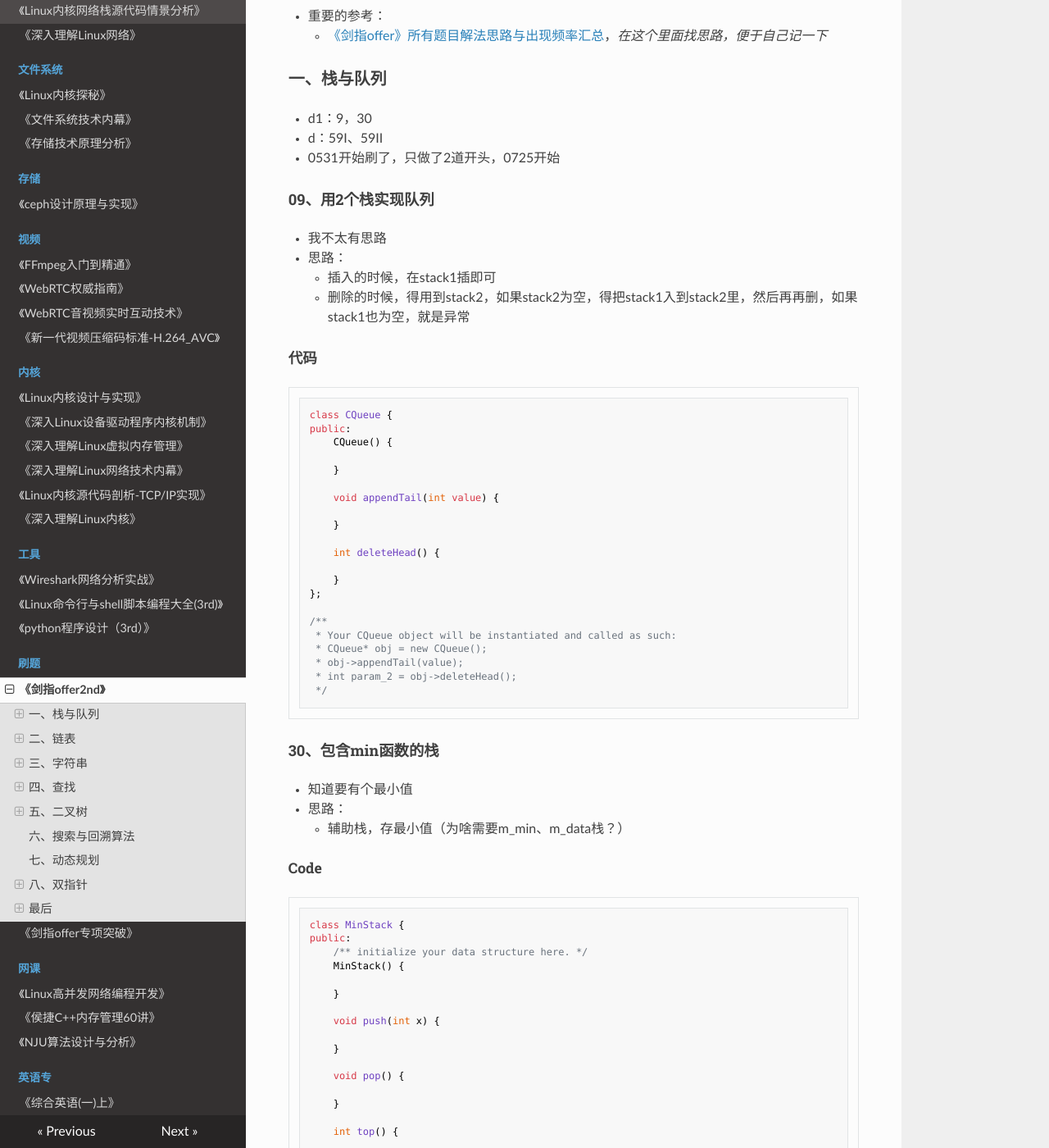
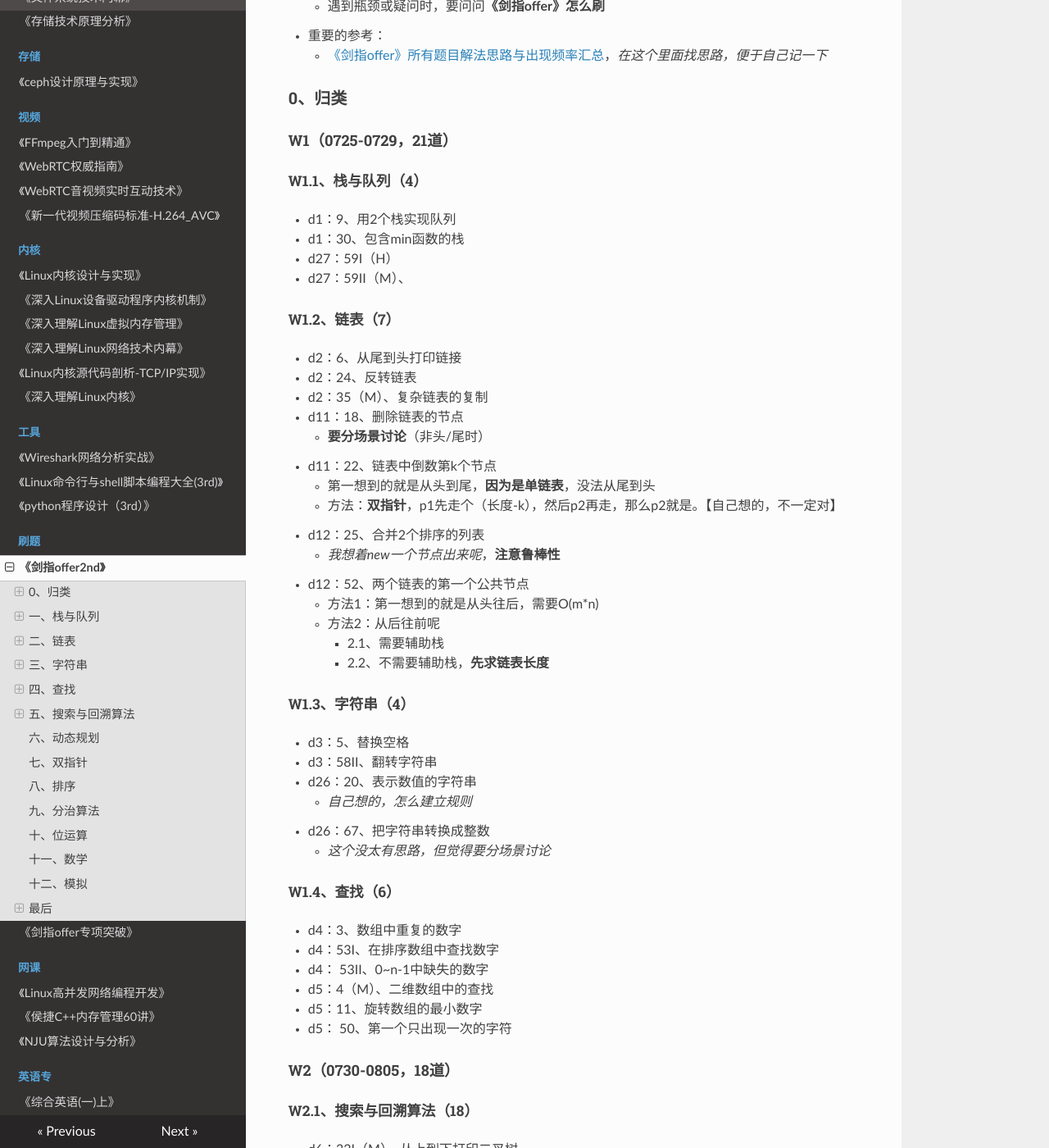
Before and after one commit to wolflion/booknotes, an MkDocs documentation site: the page built from docs/91leetcode/剑指offer.md, in a window 1280 px wide and 1400 px high, scrolled down 479 px. Shown: the whole window at 82% size. Built offline with MkDocs 1.6.1, drawn with Linux system fonts in a browser that asks for light colours; nearby versions of some CDN libraries; some of the changed text lies outside the part shown.

Commit message:
Update 剑指offer.md

```diff
--- a/docs/91leetcode/剑指offer.md
+++ b/docs/91leetcode/剑指offer.md
@@ -1,8 +1,8 @@
 ## 《剑指offer》
 
-+ 全书共81道，计划从0725开始刷，leetcode上需要31天
-
++ 全书共75道（没有网上搜的81道，书是68道，有部分题是分2小道的），计划从0725开始刷，leetcode上需要31天
 + https://leetcode.cn/study-plan/lcof/
++ https://leetcode.cn/studyplan/coding-interviews/  【新模板】
 + 刷题分为3步:（这样才能确定下问题出在哪一步）
   + 1、读懂题目
   + 2、分析，推导，**逻辑上这题怎么解**
@@ -13,13 +13,143 @@
 + 重要的参考：
   + [《剑指offer》所有题目解法思路与出现频率汇总](https://blog.csdn.net/weixin_43954951/article/details/125821879)，*在这个里面找思路，便于自己记一下*
 
+### 0、归类
+
+#### W1（0725-0729，21道）
+
+##### W1.1、栈与队列（4）
+
++ d1：9、用2个栈实现队列
++ d1：30、包含min函数的栈
++ d27：59I（H）
++ d27：59II（M）、
+
+##### W1.2、链表（7）
+
++ d2：6、从尾到头打印链接
++ d2：24、反转链表
++ d2：35（M）、复杂链表的复制
++ d11：18、删除链表的节点
+  + **要分场景讨论**（非头/尾时）
++ d11：22、链表中倒数第k个节点
+  + 第一想到的就是从头到尾，**因为是单链表**，没法从尾到头
+  + 方法：**双指针**，p1先走个（长度-k），然后p2再走，那么p2就是。【自己想的，不一定对】
++ d12：25、合并2个排序的列表
+  + *我想着new一个节点出来呢*，**注意鲁棒性**
++ d12：52、两个链表的第一个公共节点
+  + 方法1：第一想到的就是从头往后，需要O(m*n)
+  + 方法2：从后往前呢
+    + 2.1、需要辅助栈
+    + 2.2、不需要辅助栈，**先求链表长度**
+
+##### W1.3、字符串（4）
+
++ d3：5、替换空格
++ d3：58II、翻转字符串
++ d26：20、表示数值的字符串
+  + *自己想的，怎么建立规则*
++ d26：67、把字符串转换成整数
+  + *这个没太有思路，但觉得要分场景讨论*
+
+##### W1.4、查找（6）
+
++ d4：3、数组中重复的数字
++ d4：53I、在排序数组中查找数字
++ d4： 53II、0~n-1中缺失的数字
++ d5：4（M）、二维数组中的查找
++ d5：11、旋转数组的最小数字
++ d5： 50、第一个只出现一次的字符
+
+#### W2（0730-0805，18道）
+
+##### W2.1、搜索与回溯算法（18）
+
++ d6：32I（M）、从上到下打印二叉树
++ d6：32II
++ d6：32III（M）、
+
++ d7：26（M）、树的子结构
++ d7：27、二叉树的镜像
++ d7：28、对称的二叉树
++ d14：12、
++ d14：13、
++ d15：34、
++ d15：36、
++ d15：54、
++ d18：55II
++ d18：55II
++ d19：64
++ d19：68I
++ d19：68II
++ d28：37、38（搜索与回溯算法）
+
+#### W3（0806-0812，17道）
+
+##### W3.1、动态规划（10）
+
++ d8：10I，10II，63
++ d9：42、47
++ d10：46，48
++ d29：19，49，60（动态规划）
+
+42、连续子数组的最大和
+
+47、礼物的最大价值
+
+46、把数字翻译成字符串
+
+48、最长不含重复字符的字符串
+
+##### W3.2、双指针（3）
+
++ d13：21，57，58I
+
+21、
+
+57、
+
+58I、
+
+##### W3.3、排序（4）
+
++ d16：45，61
++ d17：40，41
+
+61、
+
+40、
+
+41、
+
+#### W4、（0813-0819，19道）
+
+##### W4.1、分治算法（5）
+
++ d20：7，16，33
++ d30：17、51（分治算法）
+
+##### W4.2、位运算（4）
+
++ d21：15，65
++ d22：56I，56II
+
+##### W4.3、数学（8）
+
++ d23：39,66
++ d24：14I，57II，62
++ d31：14II、43、44（数学）
+
+##### W4.4、模拟（2）
+
++ d25：29，31
+
 ### 一、栈与队列
 
 + d1：9，30
-+ d：59I、59II
++ d27：59I、59II
 + 0531开始刷了，只做了2道开头，0725开始
 
-#### 09、用2个栈实现队列
+#### 09、[用2个栈实现队列](https://leetcode.cn/problems/yong-liang-ge-zhan-shi-xian-dui-lie-lcof/)
 
 + 我不太有思路
 + 思路：
@@ -102,13 +232,22 @@ public:
 ### 二、链表
 
 + d2：6，24，35
-+
++ d11：18，22（双指针）
++ d12：25，52（双指针）
 
 #### 6、从尾到头打印链接
 
 #### 24、反转链表
 
 #### 35（M）、复杂链表的复制
+
+18、
+
+22、
+
+25、
+
+52、
 
 ### 三、字符串
 
@@ -140,9 +279,16 @@ public:
 
 #### 50、第一个只出现一次的字符
 
-### 五、二叉树
+### 五、搜索与回溯算法
 
 + d6：32I，32II，32III
+
++ d7：26，27，28
++ d14：12，13
++ d15：34，36，54
++ d18：55I，55II
++ d19：64，68I，68II
++ d28：37、38（搜索与回溯算法）
 
 #### 32I（M）、从上到下打印二叉树
 
@@ -176,25 +316,44 @@ public:
 
 48、最长不含重复字符的字符串
 
-### 八、双指针
+### 七、双指针
 
-+ d11：18，22
-+ d12：25，52
 + d13：21，57，58I
-
-#### 18、删除链表的节点
-
-#### 22、链表中倒数第k个节点
-
-25、
-
-52、
 
 21、
 
 57、
 
 58I、
+
+### 八、排序
+
++ d16：45，61
++ d17：40，41
+
+61、
+
+40、
+
+41、
+
+### 九、分治算法
+
++ d20：7，16，33
+
+### 十、位运算
+
++ d21：15，65
++ d22：56I，56II
+
+### 十一、数学
+
++ d23：39,66
++ d24：14I，57II，62
+
+### 十二、模拟
+
++ d25：29，31
 
 ### 最后
 
```
Also changed, not shown: other parts of docs/91leetcode/剑指offer.md (+1 -7 lines).
